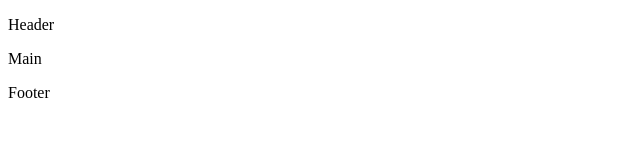
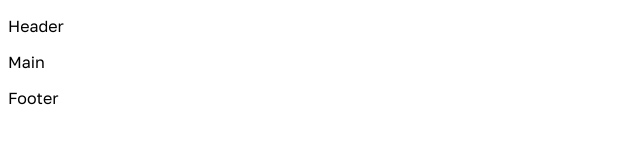
Before and after one commit to Tim2015web/test_landing_for_yandex, a website: page app/pages/index.html in a window 1280 px wide. Shown: the full height of the page, 0-640 px from the left. Drawn offline with nearby package versions, Linux system fonts and the light colour scheme; files that its build step writes are made by us from their sources.

Commit message:
Подключение шрифтов

```diff
--- a/app/css/reset.css
+++ /dev/null
@@ -1,3 +0,0 @@
-/*Null styles*/
-*{padding:0;margin:0;border:0}*,::after,::before{box-sizing:border-box}:active,:focus{outline:0}aside,footer,header,img,main,nav,section{display:block}body,html{height:100%;width:100%;font-size:100%;line-height:1;-ms-text-size-adjust:100%;-moz-text-size-adjust:100%;-webkit-text-size-adjust:100%}button,h1,h2,h3,h4,h5,h6,input,textarea{font-family:inherit;font-size:inherit;font-weight:400}input::-ms-clear{display:none}button{cursor:pointer}button::-moz-focus-inner{padding:0;border:0}a,a:hover,a:link,a:visited{text-decoration:none}ul,ul li{list-style:none}img,svg{max-width:100%;height:auto}
-/*--------------------*/
--- a/app/scss/_common.scss
+++ b/app/scss/_common.scss
@@ -1,8 +1,7 @@
 /*Common style*/
 
 body {
-  // font-family: 'Montserrat', sans-serif;
-  // font-size: 14px;
+  font-family: 'Golos Text', sans-serif;
 }
 
 .container {
--- a/app/scss/_fonts.scss
+++ b/app/scss/_fonts.scss
@@ -1,4 +1,11 @@
 /*Fonts*/
+
+// Golos Text, Merriweather, Montserrat
+@import url('https://fonts.googleapis.com/css2?family=Golos+Text:wght@400;500;600;700&family=Merriweather&family=Montserrat:wght@500;600&display=swap');
+
+// font-family: 'Golos Text', sans-serif;
+// font-family: 'Merriweather', serif;
+// font-family: 'Montserrat', sans-serif;
 
 // font-weight: 100; // Thin
 // font-weight: 200; // Extra Light
```
Also changed, not shown: app/index.html (+1 -1 lines), README.md, app/css/reset.min.css (added), app/css/style.min.css (added).
